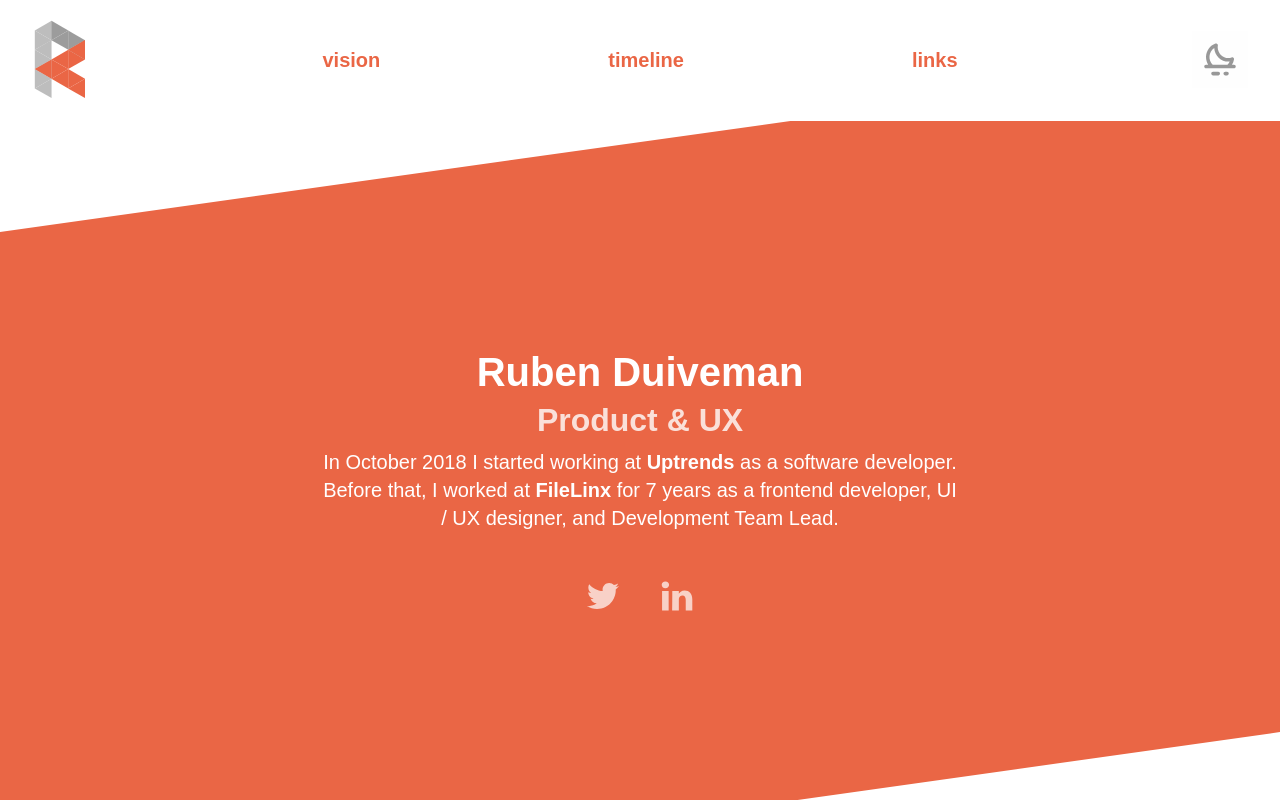
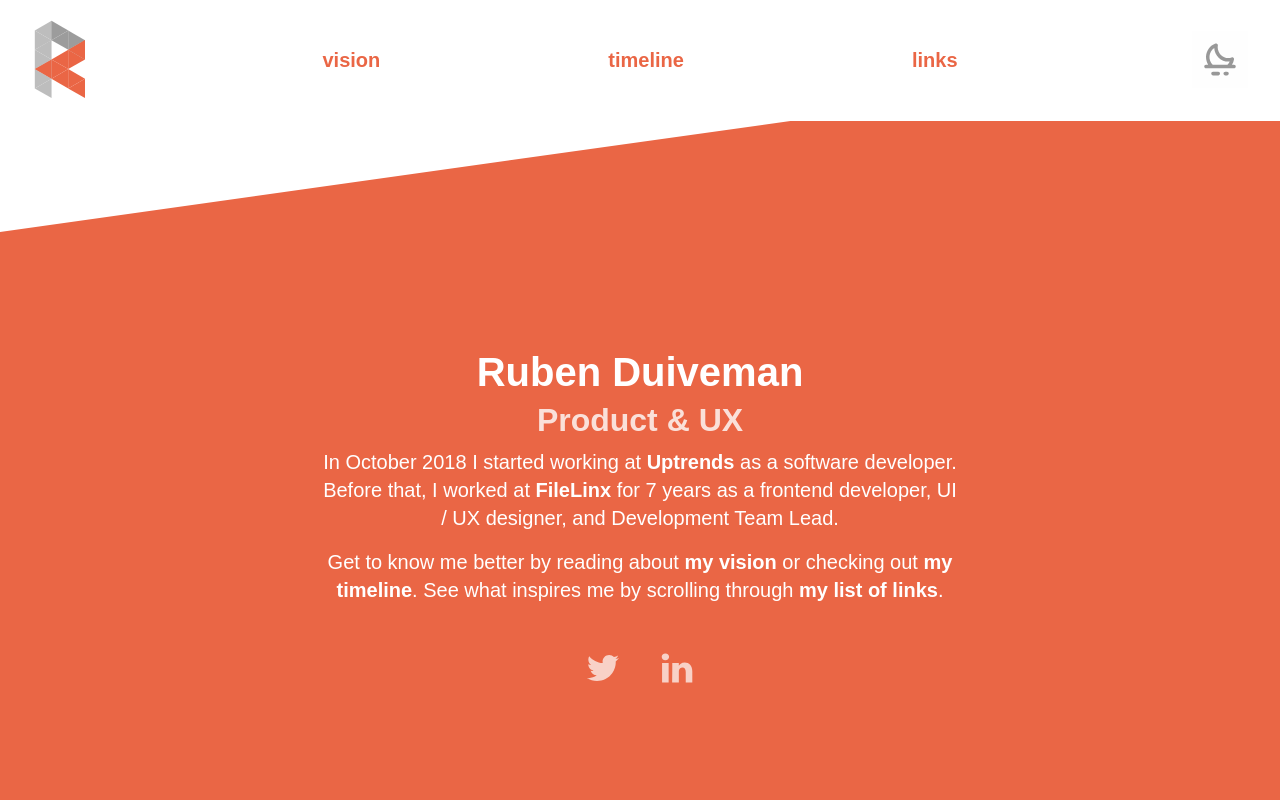
Before and after one commit to rubenduiveman/rd2019, a Vue app in the folder website/: page /links in a window 1280 px wide. Shown: the top 800 px of the page. Built offline with nearby package versions, Linux system fonts and the light colour scheme.

Commit message:
Updated website intro with links to active sections.

```diff
--- a/website/src/components/Intro.vue
+++ b/website/src/components/Intro.vue
@@ -9,13 +9,13 @@
       <a href="https://filelinx.com">FileLinx</a> for 7 years as a frontend developer, UI / UX designer, and Development Team Lead.
     </p>
 
-    <!-- <p>
+    <p>
       Get to know me better by reading about
-      <router-link to="/vision">my vision</router-link>&nbsp;or checking out
-      <router-link to="/timeline">my timeline</router-link>. Find out how I work by reading
-      <router-link to="/case-studies">my case studies</router-link>&nbsp;or by reading
-      <router-link to="/blog">my blog</router-link>. Alternatively, scroll down to start reading my latest blog post below.
-    </p> -->
+      <router-link to="vision">my vision</router-link>&nbsp;or checking out
+      <router-link to="timeline">my timeline</router-link>. See what inspires me by scrolling through <router-link to="links">my list of links</router-link>.
+      <!-- Find out how I work by reading <router-link to="case-studies">my case studies</router-link>&nbsp;or by reading
+      <router-link to="blog">my blog</router-link>. Alternatively, scroll down to start reading my latest blog post below. -->
+    </p>
 
     <div class="socials">
       <a class="light" href="https://twitter.com/rubenduiveman"></a>
```
